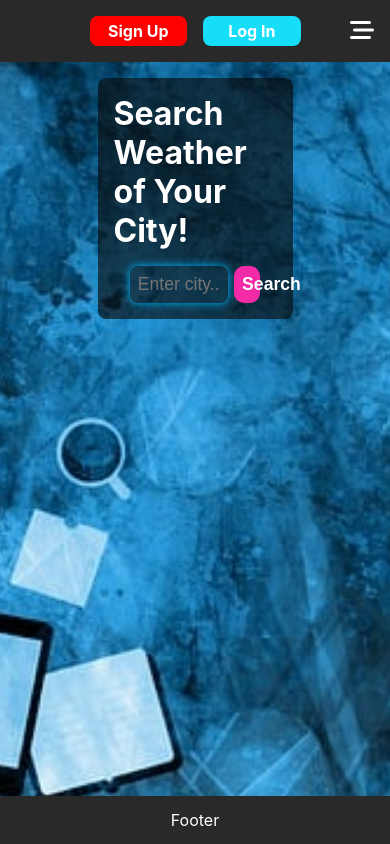
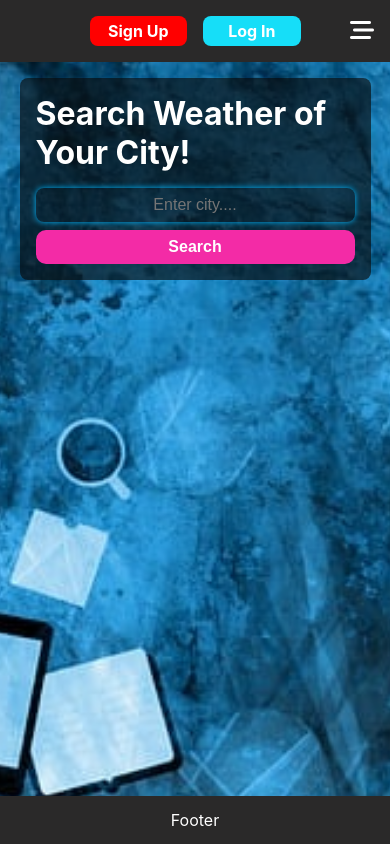
Before and after one commit to dev-surajkumar/My-Mini-Project, a React (Create React App) app: page /My-Mini-Project/weather in a window 390 px wide. Built offline with nearby package versions, Linux system fonts and the light colour scheme; no server answers.

Commit message:
responsive weather

```diff
--- a/src/components/Weather.jsx
+++ b/src/components/Weather.jsx
@@ -29,7 +29,6 @@ const Weather = () => {
                 `https://api.openweathermap.org/data/2.5/weather?q=${city}&appid=${weatherKey}&units=metric`
             );
             setWeather(response.data);
-            console.log(response.data);
         } catch (err) {
             if (err.response && err.response.status === 401) {
                 setError('Invalid API key or unable to access the API.');
--- a/src/components/styles/myweather.css
+++ b/src/components/styles/myweather.css
@@ -20,7 +20,7 @@
 
 }
 .weather-input input{
-   width: 75%;
+   width: 70%;
    padding: .5rem;
    border: none;
    outline: none;
@@ -32,7 +32,7 @@
    box-shadow: 0 0 10px hsl(197, 100%, 50%);
 }
 .weather-search{
-    width: 20%;
+    width: 25%;
     padding: .5rem;
     border: none;
     outline: none;
@@ -75,3 +75,45 @@
     font-size: 2rem;
     color: aqua;
 }
+
+
+@media (max-width: 768px) {
+    .weather-container {
+      width: 90%;
+      padding: 1rem;
+    }
+
+    .weather-input {
+      flex-direction: column;
+      gap: 0.5rem;
+      width: 100%;
+    }
+
+    .weather-input input {
+      width: 100%;
+      font-size: 1rem;
+      box-shadow: 0 0 6px hsl(197, 100%, 50%);
+    }
+
+    .weather-search {
+      width: 100%;
+      font-size: 1rem;
+    }
+
+    .weather-info {
+      width: 100%;
+      padding: 1rem;
+      font-size: 0.95rem;
+    }
+
+    .weather-info-discription {
+      flex-direction: column;
+      gap: 0.5rem;
+      width: 100%;
+      text-align: center;
+    }
+
+    .weather-info-discription i {
+      font-size: 1.5rem;
+    }
+  }
```
